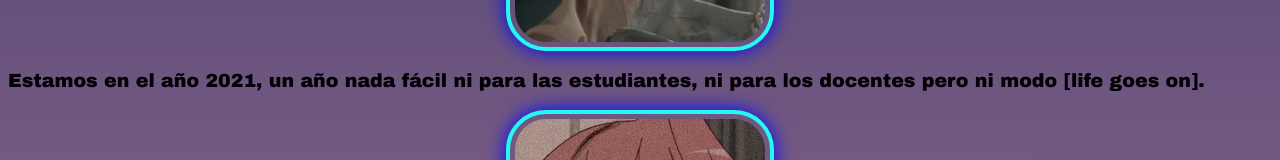
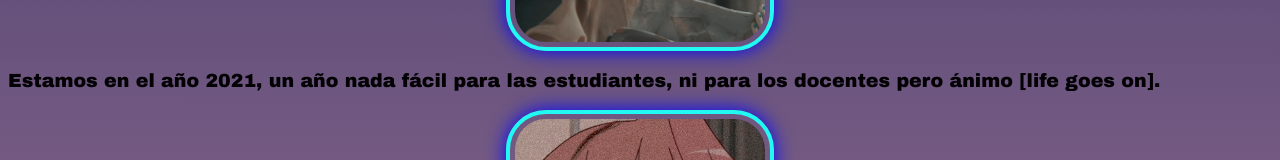
Before and after one commit to carolinaegithub/html-css, a plain HTML site: page index.html in a window 1280 px wide. Shown: the part 346-506 px from the top of the page. Drawn offline with Linux system fonts and the light colour scheme.

Commit message:
actualizar texto en index.html

```diff
--- a/index.html
+++ b/index.html
@@ -9,7 +9,7 @@
 <h1>Segunda página con enlace a css</h1>
 <h2>Probando con css (FORMATO AL FONDO, PARRAFO Y H1)</h2>
 <img src="coraline.jpg">
-<p>Estamos en el año 2021, un año nada fácil ni para las estudiantes, ni para los docentes pero ni modo [life goes on].</p>
+<p>Estamos en el año 2021, un año nada fácil para las estudiantes, ni para los docentes pero ánimo [life goes on].</p>
 <img src="1.jpg"><br>
 <img src="iuco.gif"><br>
 <a href="HTML y CSS 2.html"><h2>Hecho por Mi Carolina Espinal :)</h2></a>
```
